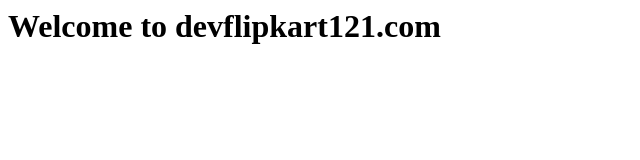
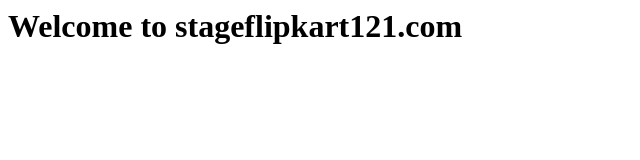
Before and after one commit to AnilKumar107/gitpullaug8am, a plain HTML site: page index.html in a window 1280 px wide. Shown: the whole page, without its empty margins (0-640 px from the left). Drawn offline with Linux system fonts and the light colour scheme.

Commit message:
added new file

```diff
--- a/index.html
+++ b/index.html
@@ -1 +1 @@
-<h1>Welcome to devflipkart121.com</h1>
+<h1>Welcome to stageflipkart121.com</h1>
```
